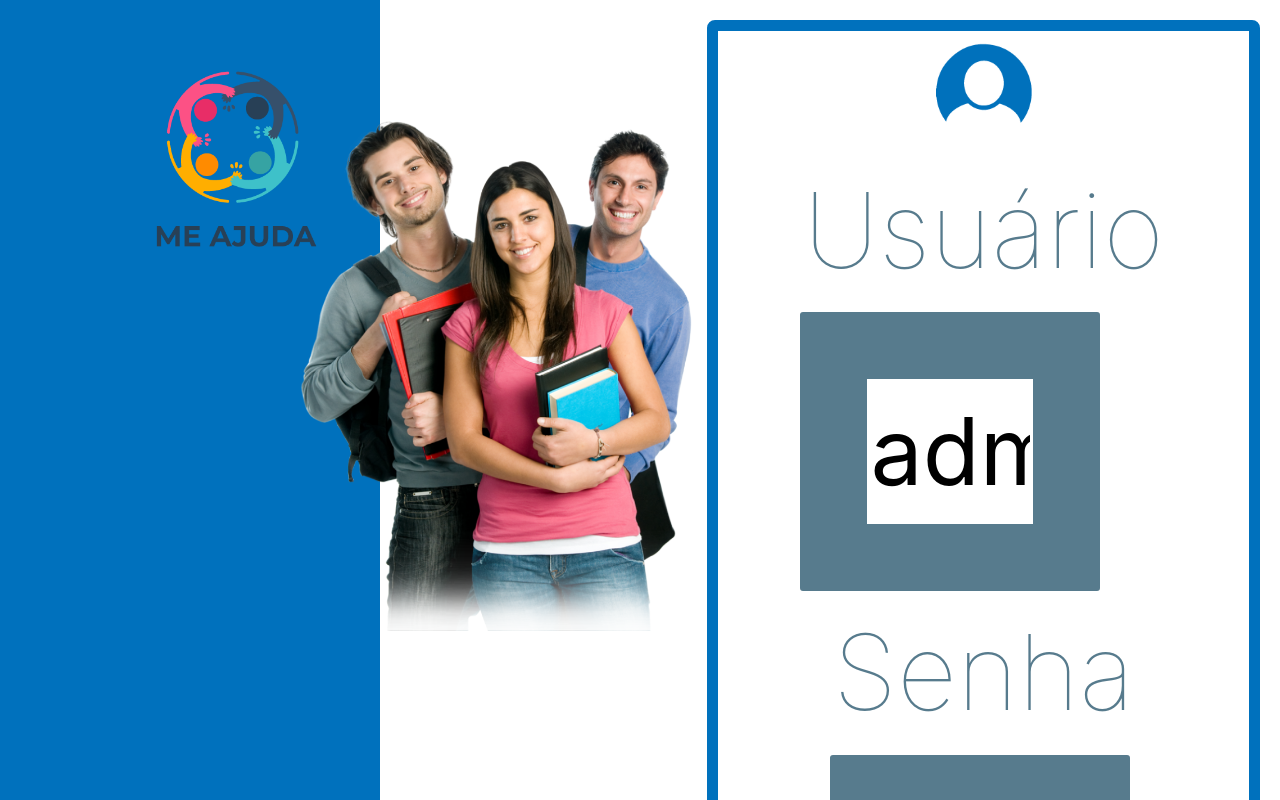
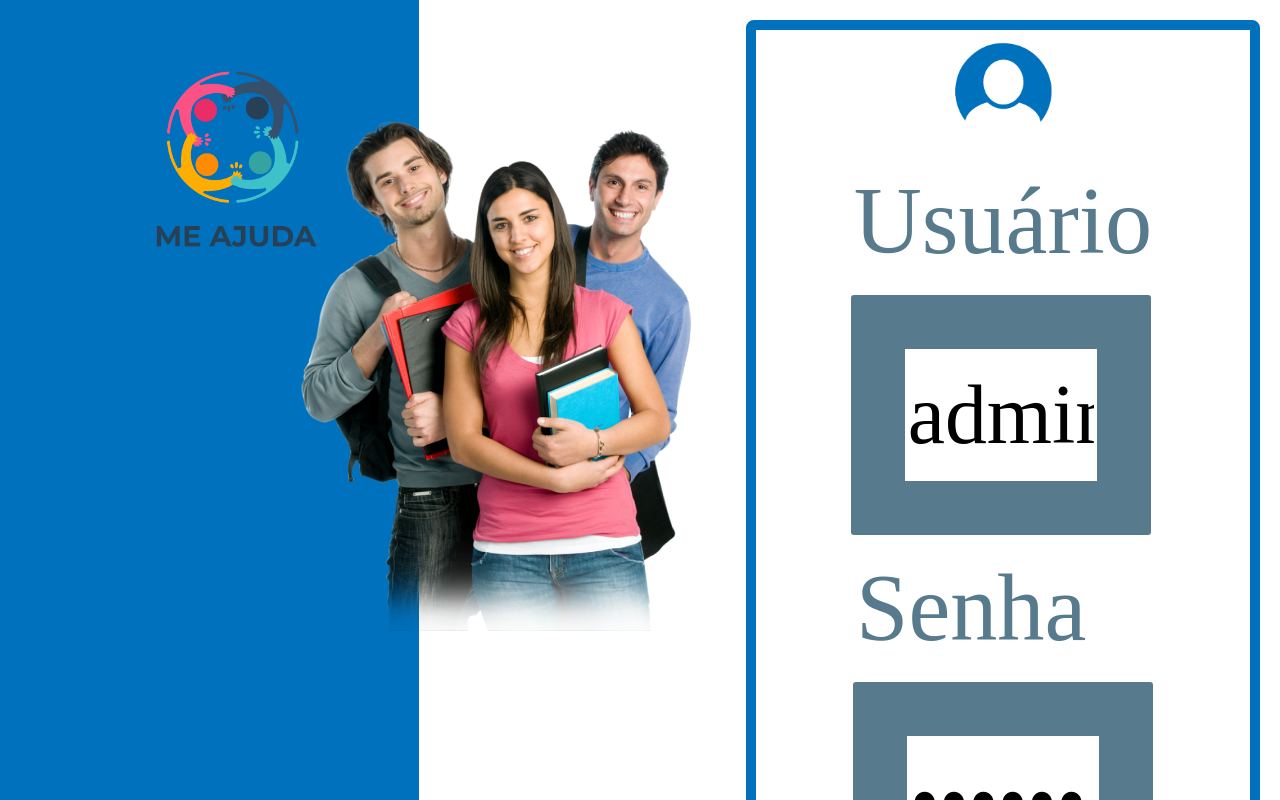
Before and after one commit to wallacevff/projeto-final-frontend, a Next.js app: page /login in a window 1280 px wide. Shown: the top 800 px of the page. Built offline with nearby package versions, Linux system fonts and the light colour scheme; a web font is replaced by a local one.

Commit message:
Update globals.css

```diff
--- a/src/styles/globals.css
+++ b/src/styles/globals.css
@@ -98,16 +98,10 @@ button{
     @apply text-blue-600 underline;
   }
 }
-
+body{
+  margin: unset;
+  padding: unset;
+  font-family: ovo;
+}
 a{
-text-decoration: unset;font-style: unset;color: unset; margin: 0;}
-
-body {
-  margin: 0;
-  font-family: -apple-system, BlinkMacSystemFont, 'Segoe UI', Roboto, 'Helvetica Neue', Arial, sans-serif, 'Apple Color Emoji', 'Segoe UI Emoji', 'Segoe UI Symbol';
-}
-
-#root {
-  display: flex;
-  justify-content: center;
-}
+text-decoration: unset;font-style: unset;color: unset;}
```
